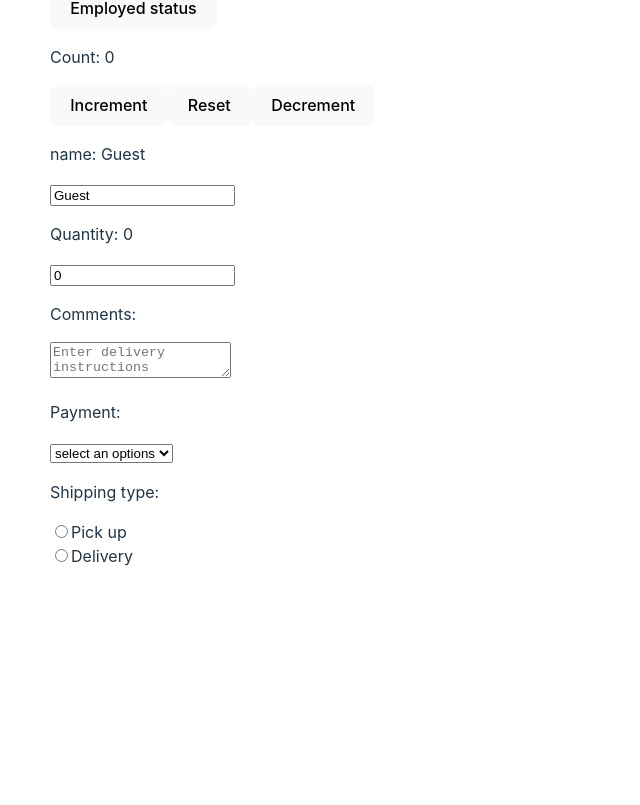
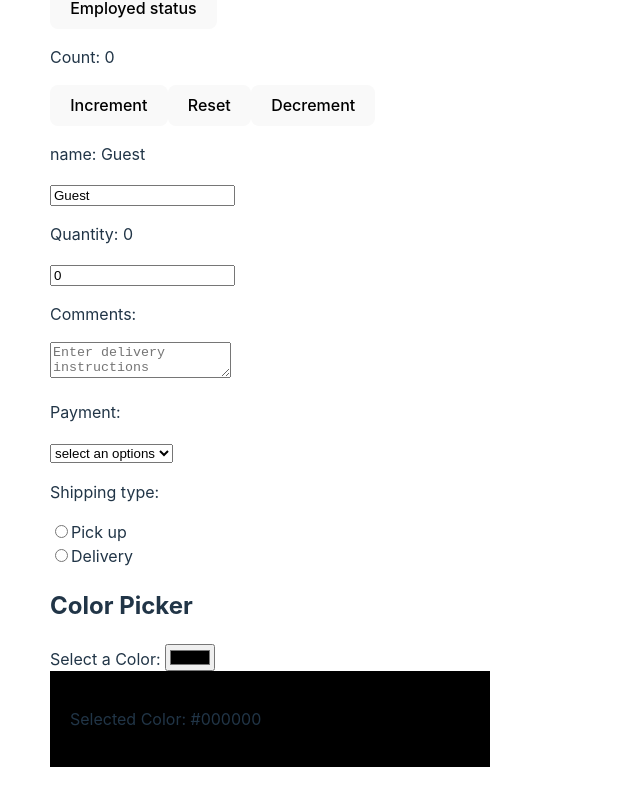
Before and after one commit to Karthikeyan8296/Basics-of-React-JS, a React (Vite) app: page / in a window 1280 px wide. Shown: the part 1833-2638 px from the top of the page, without its empty margins (0-640 px from the left). Before the commit the page ends 2451 px from the top, so only its background shows below. Built offline with nearby package versions, Linux system fonts and the light colour scheme.

Commit message:
Color Picker

```diff
--- a/src/App.jsx
+++ b/src/App.jsx
@@ -11,6 +11,7 @@ import ProfilePicture from "./components/ProfilePicture";
 import UseStateComponent from "./components/UseStateComponent";
 import Counter from "./components/Counter";
 import OnChangeComponent from "./components/OnChangeComponent";
+import ColorPicker from "./components/ColorPicker";
 
 function App() {
   const fruits = [
@@ -43,6 +44,8 @@ function App() {
 
       <Counter></Counter>
       <OnChangeComponent></OnChangeComponent>
+
+      <ColorPicker/>
     </>
   );
 }
--- /dev/null
+++ b/src/components/ColorPicker.jsx
@@ -0,0 +1,27 @@
+import { React, useState } from "react";
+
+const ColorPicker = () => {
+  const [color, setColor] = useState("#000000");
+
+  const handleColorChange = (event) => {
+    setColor(event.target.value);
+  };
+
+  return (
+    <>
+      <div className="color-picker-container">
+        <h2>Color Picker</h2>
+        <label>Select a Color: </label>
+        <input type="color" value={color} onChange={handleColorChange} />
+        <div
+          className="color=display"
+          style={{ backgroundColor: color, padding: 20, maxWidth: 400 }} //we need to give double braket for having styles
+        >
+          <p>Selected Color: {color}</p>
+        </div>
+      </div>
+    </>
+  );
+};
+
+export default ColorPicker;
```
